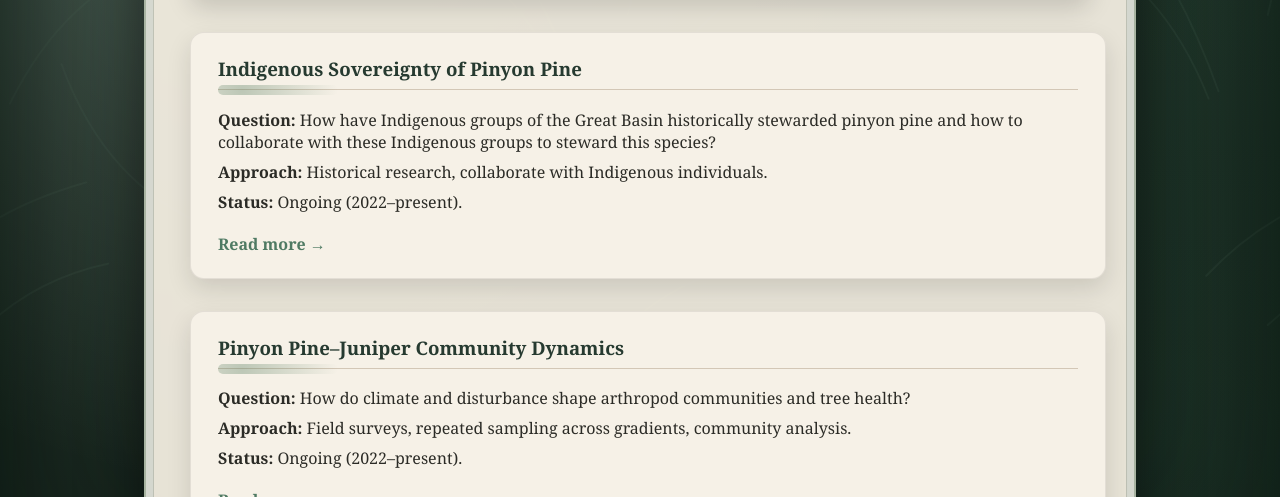
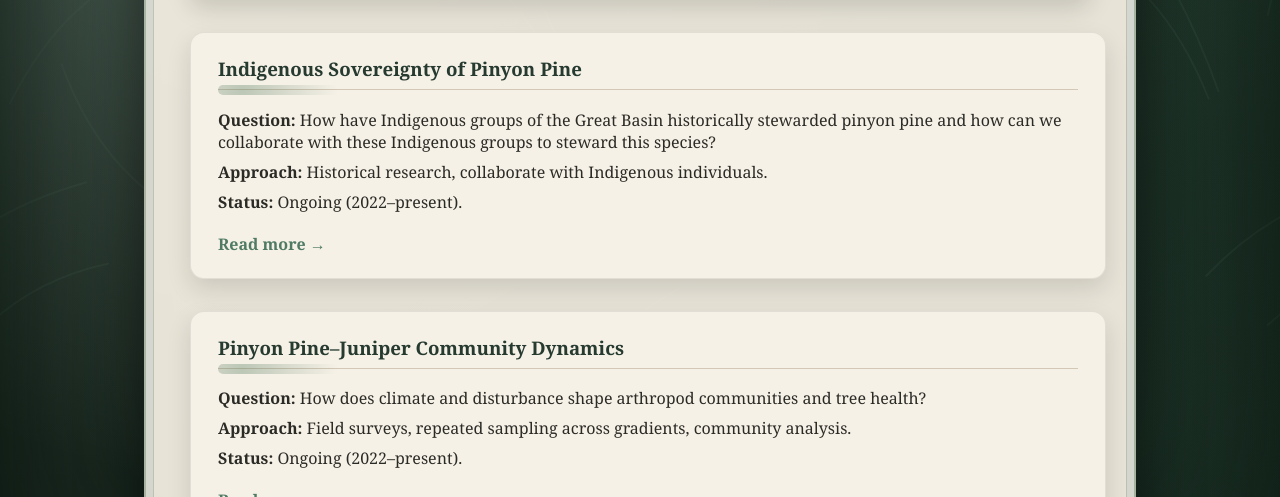
Before and after one commit to ChloeCollierAllen/ChloeCollierAllen.github.io, a Jekyll site: the page built from research.md, in a window 1280 px wide. Shown: the part 281-778 px from the top of the page. Built offline with Jekyll 4.4.1, drawn with Linux system fonts in a browser that asks for light colours.

Commit message:
Update research.md

```diff
--- a/research.md
+++ b/research.md
@@ -11,7 +11,7 @@ permalink: /research/
 <div class="project-card">
   <h3>Indigenous Sovereignty of Pinyon Pine</h3>
 
-  <p><strong>Question:</strong> How have Indigenous groups of the Great Basin historically stewarded pinyon pine and how to collaborate with these Indigenous groups to steward this species?</p>
+  <p><strong>Question:</strong> How have Indigenous groups of the Great Basin historically stewarded pinyon pine and how can we collaborate with these Indigenous groups to steward this species?</p>
 
   <p><strong>Approach:</strong> Historical research, collaborate with Indigenous individuals.</p>
 
@@ -25,7 +25,7 @@ permalink: /research/
 <div class="project-card">
   <h3>Pinyon Pine–Juniper Community Dynamics</h3>
 
-  <p><strong>Question:</strong> How do climate and disturbance shape arthropod communities and tree health?</p>
+  <p><strong>Question:</strong> How does climate and disturbance shape arthropod communities and tree health?</p>
 
   <p><strong>Approach:</strong> Field surveys, repeated sampling across gradients, community analysis.</p>
 
```
